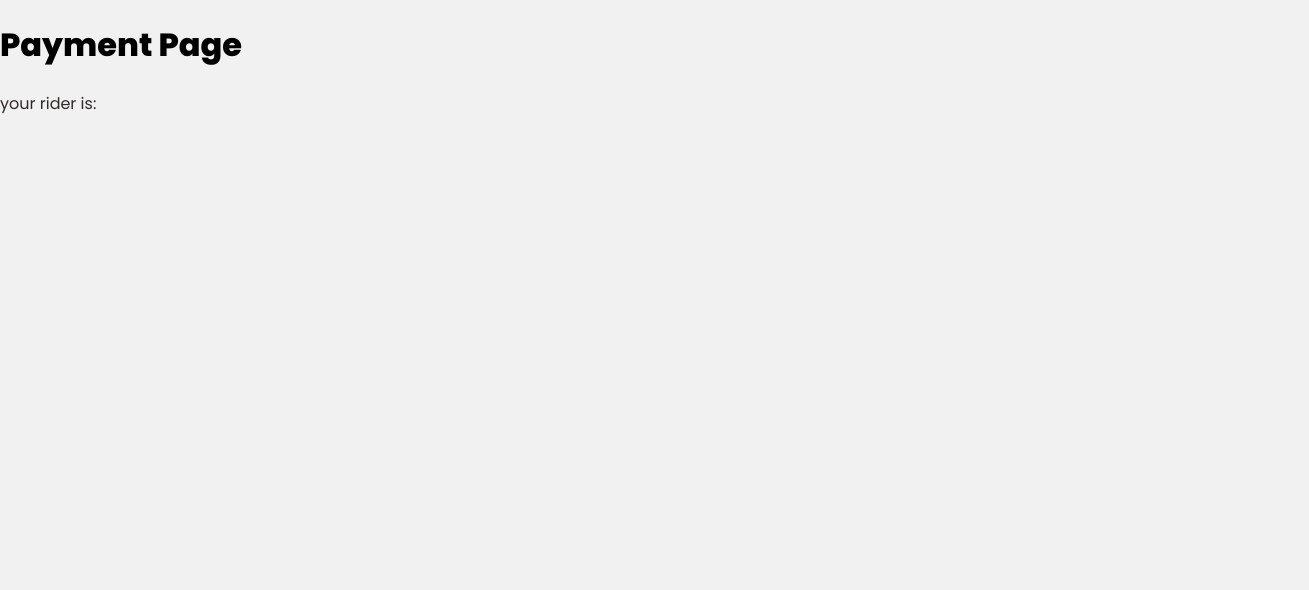
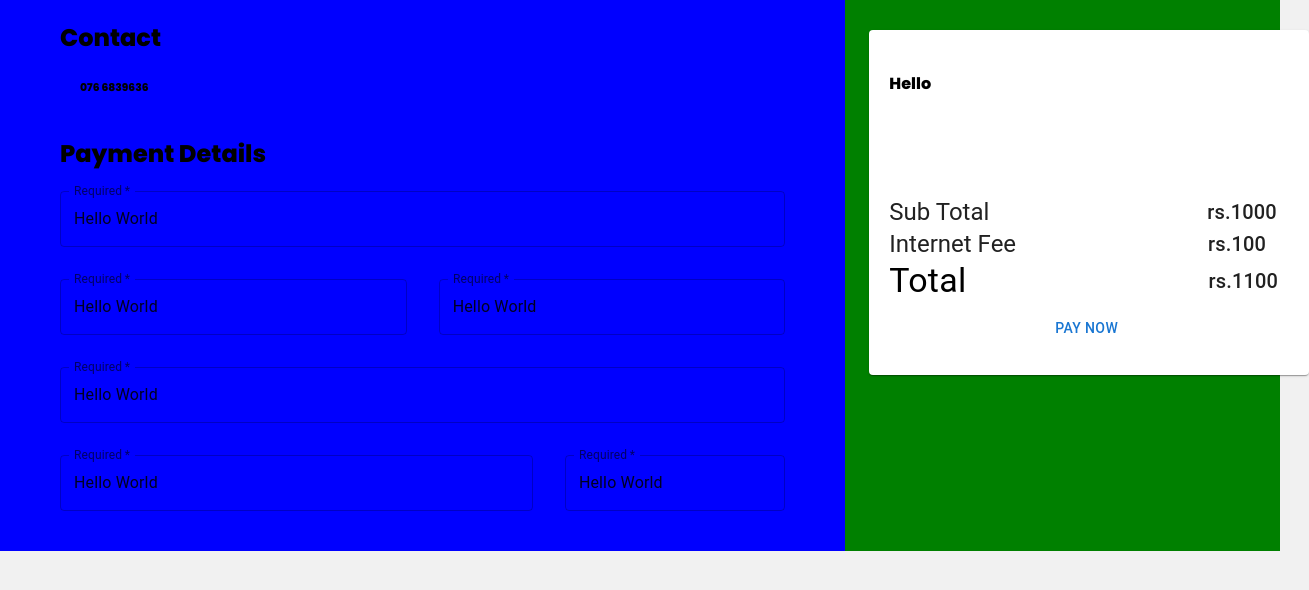
Before and after one commit to malisha001/Time2eat, a React (Create React App) app in the folder frontend/: page /payment in a window 1280 px wide. Shown: the top 590 px of the page, 1309 px wide, since content can reach past the window. Built offline with nearby package versions, Linux system fonts and the light colour scheme; no server answers; the HTML template or start-up script is replaced by a standard one; what @react-pdf/renderer would draw is missing.

Commit message:
payment page implement

```diff
--- a/frontend/src/pages/Cart.js
+++ b/frontend/src/pages/Cart.js
@@ -105,7 +105,7 @@ function Cart() {
             } catch (error) {
                 console.error('Error placing order:', error);
             }
-            console.log('navigate to payment page:');
+            navigate('/payment')
         }
 
     }
--- a/frontend/src/pages/Checkout/CheckoutPage.js
+++ b/frontend/src/pages/Checkout/CheckoutPage.js
@@ -1,50 +1,27 @@
 import { useCart } from '../../hooks/useCart.js';
 import { useAuthContext } from '../../hooks/useAuthContext.js';
-import { useSignup } from '../../hooks/useSignup.js';
 import { useNavigate } from 'react-router-dom';
-import { useState,useEffect } from 'react';
+import { useState, useEffect } from 'react';
 import { createOrder } from '../../services/orderService.js';
-import  classes from './checkout.module.css';
+import classes from './checkout.module.css';
 import Title from '../../component/Title/Title.js';
-import Input from '../../component/Input/Input.js';
 import Button from '../../component/Button/Button.js';
 import OrderItemsList from '../../component/OrderItemsList/OrderItemsList.js';
 
 export default function CheckoutPage() {
     const { cart } = useCart();
     const { user } = useAuthContext();
-    console.log("user",user)
     const navigate = useNavigate();
-    const [order, setOrder] = useState({});  //order has all the items of the cart(put a shallow copy of the cart inside the order)
-    const{signup, setSignup} = useSignup();
+    const [order, setOrder] = useState({});
 
-        // Update order whenever cart changes
     useEffect(() => {
         setOrder({ ...cart });
     }, [cart]);
 
-   /* const {                                           //create a form for getting the data from the user
-        signup,
-        formState: { errors},
-        handleSubmit,
-    } = useForm();
-
-
-    /* const submit = async data => {
-       if (!order.addressLatLng) {
-            toast.warning('please select your location on the map');
-            return ;
+    if (!user) {
+        return <div>Loading...</div>;
     }
 
-
-       await createOrder({ ...order, name: data.name, address: data.address });
-        navigate ('/payment');
-     }; */
-     if (!user) {
-        // Handle the case where user is null
-        // For example, return a loading indicator or redirect to login page
-        return <div>Loading...</div>;
-    }
     const handleCheckout = async () => {
         console.log('Order:', order);
         try {
@@ -88,22 +65,17 @@ export default function CheckoutPage() {
         navigate('/carts');
     };
 
-
     return (
         <>
-    <form  className={classes.container}>
+            <form className={classes.container}>
                 <div className={classes.content}>
                     <Title title="Order Form" fontSize="1.6rem" />
                     <div className={classes.inputs}>
-          <p>name: {user&&user.name}</p>
-          <p>email:{user&&user.email}</p>
+                        <p>name: {user && user.name}</p>
+                        <p>email: {user && user.email}</p>
                     </div>
-        <OrderItemsList order={order} />
-
+                    {order.items && <OrderItemsList order={order} />} {/* Conditionally render OrderItemsList */}
                 </div>
-
-
-
                 <div className={classes.buttons_container}>
                     <div className={classes.buttons}>
                         <Button
@@ -116,9 +88,6 @@ export default function CheckoutPage() {
                     </div>
                 </div>
             </form>
-
         </>
-
     );
-
 }
--- a/frontend/src/pages/Payment.js
+++ b/frontend/src/pages/Payment.js
@@ -1,5 +1,6 @@
 import React, { useState, useEffect } from 'react';
 import { getOngoingOrder } from '../services/api';
+import {Card,Button,Typography,Box,Grid,TextField,CardActions} from '@mui/material';
 
 function Payment() {
     const [ridDetails, setRiderDetails] = useState(null);
@@ -20,8 +21,107 @@ function Payment() {
     }, []);
     return (
         <div>
-            <h1>Payment Page</h1>
-            <p>your rider is: {ridDetails}</p>
+            <Box >
+        <Grid container rowSpacing={1} columnSpacing={{ xs: 1, sm: 2, md: 3 }}>
+          <Grid sx={{ bgcolor: 'blue' }} item xs={8}>
+            <Box sx={{ marginLeft: '60px', marginRight: '60px' }}>
+              <h2>Contact</h2>
+              <h6 style={{ marginLeft: '20px' }}>076 6839636</h6>
+            </Box>
+
+            <Box sx={{ marginLeft: '60px', marginRight: '60px', marginTop: '40px', marginBottom:'40px' }}>
+              <h2>Payment Details</h2>
+              <Grid container spacing={4}>
+                <Grid item xs={12}>
+                  <TextField
+                    required
+                    id="outlined-required"
+                    label="Required"
+                    defaultValue="Hello World"
+                    sx={{ width: '100%' }}
+                  />
+                </Grid>
+                <Grid item xs={6}>
+                  <TextField
+                    required
+                    id="outlined-required"
+                    label="Required"
+                    defaultValue="Hello World"
+                    sx={{ width: '100%' }}
+                  />
+                </Grid>
+                <Grid item xs={6}>
+                  <TextField
+                    required
+                    id="outlined-required"
+                    label="Required"
+                    defaultValue="Hello World"
+                    sx={{ width: '100%' }}
+                  />
+                </Grid>
+                <Grid item xs={12}>
+                  <TextField
+                    required
+                    id="outlined-required"
+                    label="Required"
+                    defaultValue="Hello World"
+                    sx={{ width: '100%' }}
+                  />
+                </Grid>
+                <Grid item xs={8}>
+                  <TextField
+                    required
+                    id="outlined-required"
+                    label="Required"
+                    defaultValue="Hello World"
+                    sx={{ width: '100%' }}
+                  />
+                </Grid>
+                <Grid item xs={4}>
+                  <TextField
+                    required
+                    id="outlined-required"
+                    label="Required"
+                    defaultValue="Hello World"
+                    sx={{ width: '100%' }}
+                  />
+                </Grid>
+              </Grid>
+            </Box>
+          </Grid>
+          <Grid sx={{ bgcolor: 'green' }} item xs={4}>
+            <Box >
+
+            <Card sx={{width: '400px', padding: '20px', mt: '30px' }}>
+
+                <h4>Hello</h4>
+
+
+                <Box sx={{mt:'100px'}}>
+                    <Box display="flex" alignItems="center">
+                        <Typography variant="h5" marginRight={1}>Sub Total</Typography>
+                        <Typography variant="h6" sx={{ml: '210px'}}>rs.1000</Typography>
+                    </Box>
+                    <Box display="flex" alignItems="center">
+                        <Typography variant="h5" marginRight={1}>Internet Fee</Typography>
+                        <Typography variant="h6" sx={{ml: '184px'}}>rs.100</Typography>
+
+                    </Box>
+
+                    <Box display="flex" alignItems="center">
+                        <Typography variant="h4" marginRight={1}>Total</Typography>
+                        <Typography variant="h6" sx={{ml: '234px'}}>rs.1100</Typography>
+                    </Box>
+                </Box>
+      <CardActions>
+        <Button sx={{ml: '150px'}}>Pay Now</Button>
+      </CardActions>
+    </Card>
+
+            </Box>
+          </Grid>
+        </Grid>
+      </Box>
         </div>
     );
 }
```
Also changed, not shown: frontend/src/Component/ridernav/Ridernav.css (added), frontend/src/Component/ridernav/Ridernav.js (added). Lines whose indentation alone changed are shown as unchanged.
